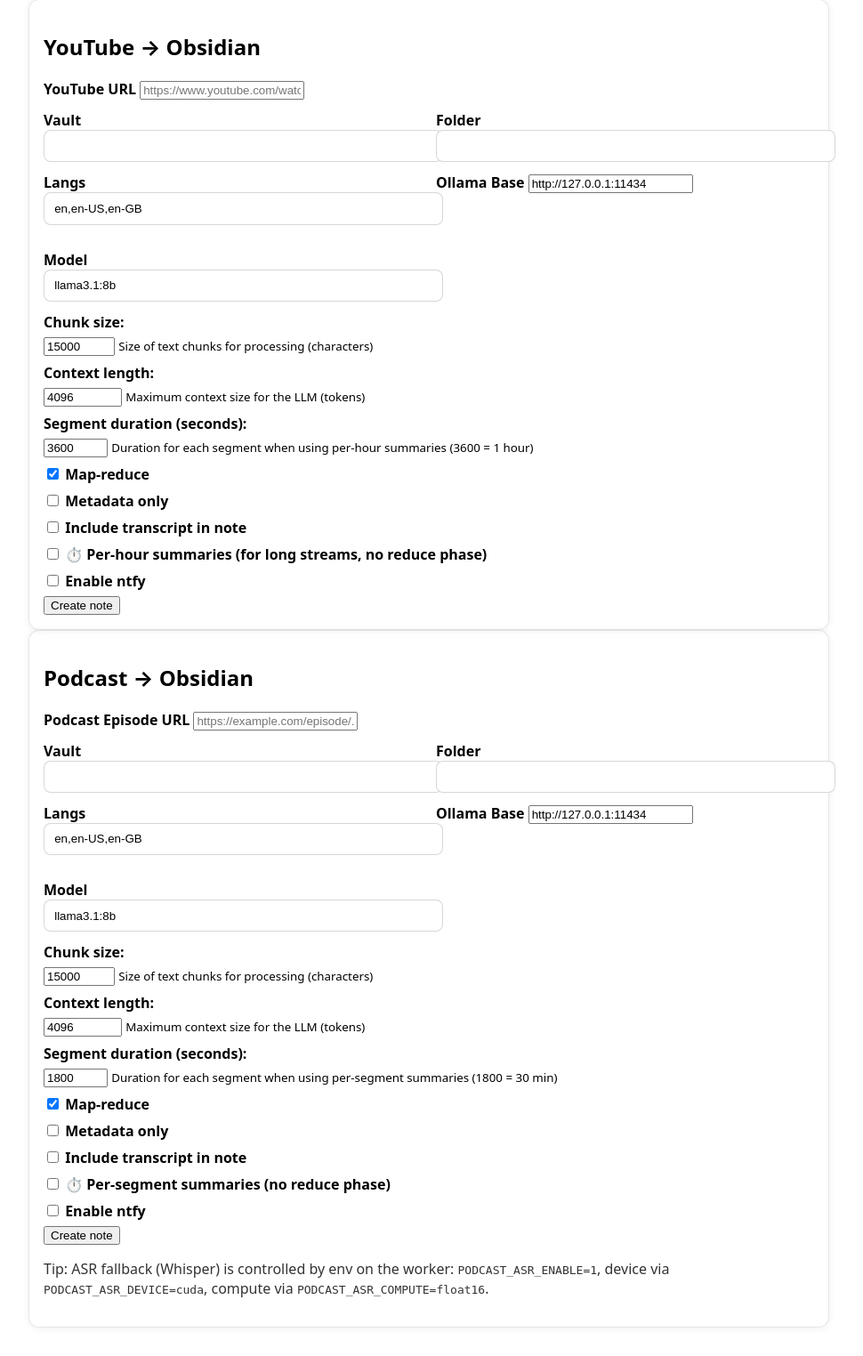
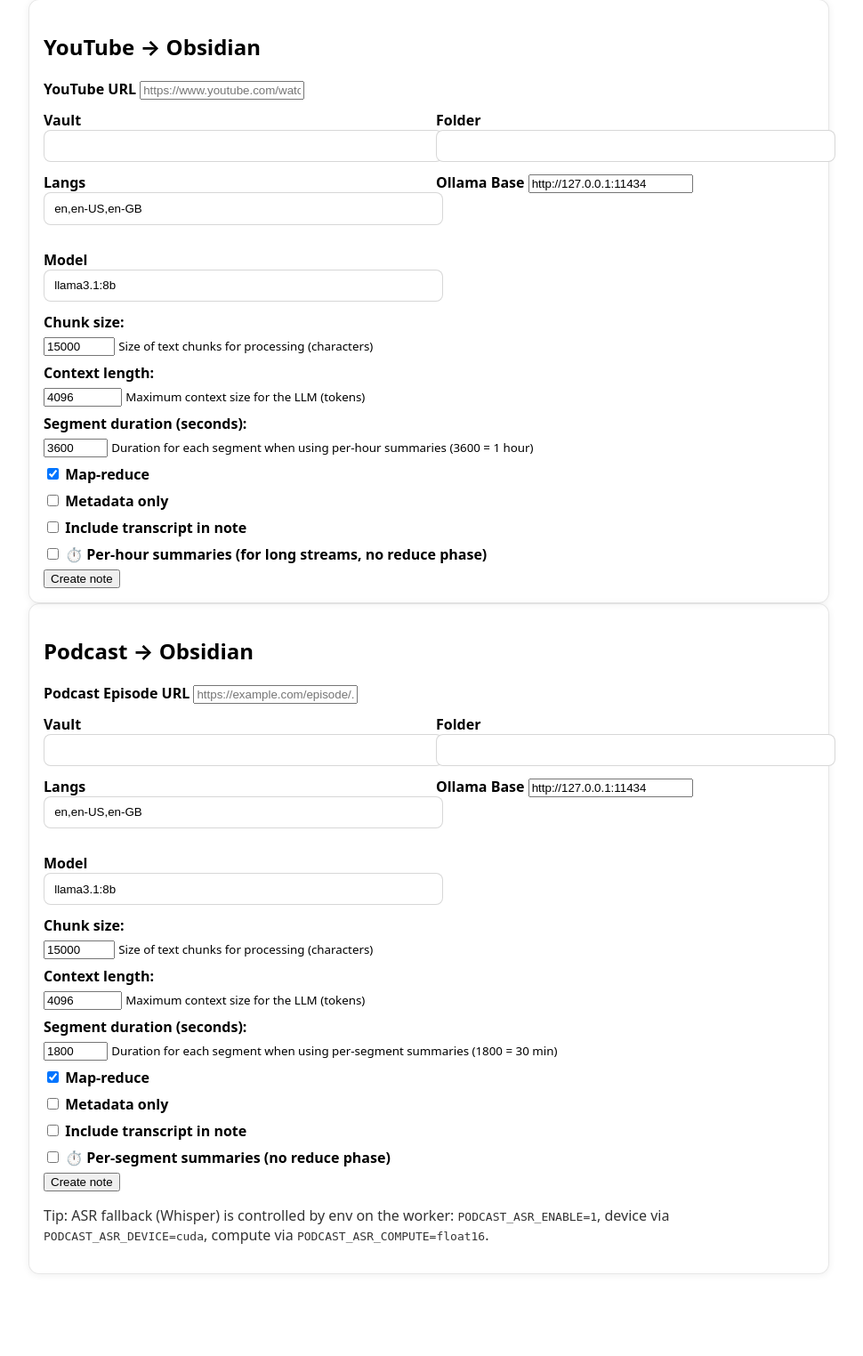
Before and after one commit to humandecoded/youtube-podcast-transcript-obsidian-webapp, a Flask app: page / in a window 1280 px wide. Shown: the part 143-1667 px from the top of the page at 89% size, without its empty margins (158-1128 px from the left). After the commit the page ends 1575 px from the top, so only its background shows below. Run offline with Flask 3, Linux system fonts and the light colour scheme; some libraries are stand-ins or nearby versions.

Commit message:
removed notifications

```diff
--- a/app.py
+++ b/app.py
@@ -18,56 +18,6 @@
 queue_name = os.getenv("RQ_QUEUE", "yt")
 q = Queue(queue_name, connection=redis_conn, default_timeout=int(os.getenv("RQ_JOB_TIMEOUT", "3600")))
 
-# NTFY configuration
-NTFY_SERVER = os.getenv("NTFY_SERVER", "https://ntfy.sh")
-NTFY_TOPIC = os.getenv("NTFY_TOPIC", "")
-NTFY_AUTH_TOKEN = os.getenv("NTFY_AUTH_TOKEN", "")
-
-def send_ntfy_notification(title, message, priority="default", tags=""):
-    """Send notification via NTFY"""
-    if not NTFY_TOPIC:
-        return False
-
-    try:
-        headers = {
-            "Title": title,
-            "Priority": priority,
-            "Tags": tags
-        }
-
-        if NTFY_AUTH_TOKEN:
-            headers["Authorization"] = f"Bearer {NTFY_AUTH_TOKEN}"
-
-        response = requests.post(
-            f"{NTFY_SERVER}/{NTFY_TOPIC}",
-            data=message,
-            headers=headers,
-            timeout=10
-        )
-        return response.status_code == 200
-    except Exception as e:
-        print(f"NTFY notification failed: {e}")
-        return False
-
-def create_job_with_notification(func, args, kwargs, description, notify=False, url=""):
-    """Create a job and optionally set up notification"""
-    job = q.enqueue(
-        func,
-        args=args,
-        kwargs=kwargs,
-        description=description,
-        result_ttl=int(os.getenv("RQ_RESULT_TTL", "86400")),
-        failure_ttl=int(os.getenv("RQ_FAILURE_TTL", "604800")),
-    )
-
-    # Store notification preference in job meta
-    if notify and NTFY_TOPIC:
-        job.meta["notify"] = True
-        job.meta["url"] = url
-        job.save_meta()
-
-    return job
-
 @app.get("/")
 def index():
     return render_template("index.html", defaults={
@@ -78,13 +28,11 @@
         "model": os.getenv("OLLAMA_MODEL", "llama3.1:8b"),
         "context_length": os.getenv("OLLAMA_CONTEXT_LENGTH", "4096"),
         "chunk_size": os.getenv("CHUNK_SIZE", "15000"),
-        "ntfy_enabled": bool(NTFY_TOPIC),
     })
 
 @app.post("/podcast")
 def podcast():
     url = (request.form.get("podcast_url") or "").strip()
-    notify = request.form.get("notify_ntfy") == "on"
 
     # Get chunk size from form, default to 15000 if not provided or invalid
     try:
@@ -110,7 +58,7 @@
     except Exception:
         segment_duration = 1800
 
-    job = create_job_with_notification(
+    job = q.enqueue(
         process_podcast,
         args=(url,),
         kwargs=dict(
@@ -128,8 +76,8 @@
             segment_duration=segment_duration,
         ),
         description=f"Podcast→Obsidian for {url}",
-        notify=notify,
-        url=url
+        result_ttl=int(os.getenv("RQ_RESULT_TTL", "86400")),
+        failure_ttl=int(os.getenv("RQ_FAILURE_TTL", "604800")),
     )
     return redirect(url_for("job_status", job_id=job.get_id()))
 
@@ -140,8 +88,6 @@
         flash("Please paste a YouTube URL.", "error")
         return redirect(url_for("index"))
 
-    notify = request.form.get("notify_ntfy") == "on"
-    print(notify)
     # Gather options
     vault = (request.form.get("vault") or "").strip() or None
     folder = (request.form.get("folder") or "").strip()
@@ -177,7 +123,7 @@
     except Exception:
         segment_duration = 3600
 
-    job = create_job_with_notification(
+    job = q.enqueue(
         process_youtube,
         args=(url,),
         kwargs={
@@ -196,8 +142,9 @@
             "per_hour": per_hour,
         },
         description=f"YouTube→Obsidian for {url}",
-        notify=notify,
-        url=url
+        url=url,
+        result_ttl=int(os.getenv("RQ_RESULT_TTL", "86400")),
+        failure_ttl=int(os.getenv("RQ_FAILURE_TTL", "604800")),
     )
 
     return redirect(url_for("job_status", job_id=job.get_id()))
@@ -214,23 +161,6 @@
     result = job.result if job.is_finished else None
     error = None
 
-    # Check if we need to send notification
-    if job.is_finished or job.is_failed:
-        if job.meta.get("notify") and not job.meta.get("notification_sent"):
-            url = job.meta.get("url", "")
-            if job.is_finished:
-                title = "Processing Complete"
-                message = f"Successfully processed: {url}"
-                tags = "white_check_mark"
-            else:
-                title = "Processing Failed"
-                message = f"Failed to process: {url}"
-                tags = "x"
-
-            if send_ntfy_notification(title, message, tags=tags):
-                job.meta["notification_sent"] = True
-                job.save_meta()
-
     if job.is_failed:
         error = str(job.exc_info).splitlines()[-1][:1000] if job.exc_info else "Job failed"
 
--- a/services/podcast_notes.py
+++ b/services/podcast_notes.py
@@ -33,7 +33,6 @@
 from datetime import datetime
 from pathlib import Path
 from typing import Optional, Dict, Any, List, Tuple
-from xml.etree import ElementTree as ET
 
 import requests
 from dotenv import load_dotenv
--- a/templates/index.html
+++ b/templates/index.html
@@ -40,15 +40,6 @@
     <input type="checkbox" name="per_hour">
     ⏱️ Per-hour summaries (for long streams, no reduce phase)
 </label>
-<label><input type="checkbox" name="ntfy_enable"> Enable ntfy</label>
-{% if defaults.ntfy_enabled %}
-<div class="form-group">
-    <label>
-        <input type="checkbox" name="notify_ntfy">
-        📱 Notify me when processing is complete
-    </label>
-</div>
-{% endif %}
 <button type="submit">Create note</button>
 </form>
 </div>
@@ -90,7 +81,6 @@
     <input type="checkbox" name="per_segment">
     ⏱️ Per-segment summaries (no reduce phase)
 </label>
-<label><input type="checkbox" name="ntfy_enable"> Enable ntfy</label>
 <button type="submit">Create note</button>
 <p class="muted">
 Tip: ASR fallback (Whisper) is controlled by env on the worker:
```
